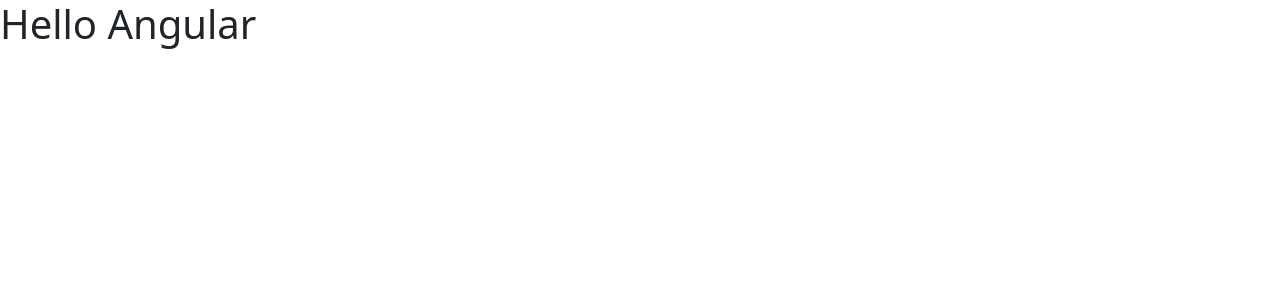
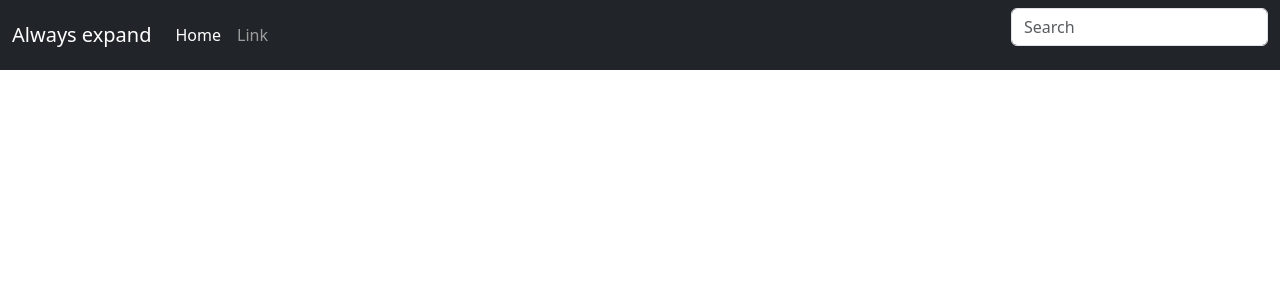
Before and after one commit to nomisaurus/angular-sandbox, an Angular app: page / in a window 1280 px wide. Shown: the top 300 px of the page. Built offline with nearby package versions, Linux system fonts and the light colour scheme.

Commit message:
add navbar

```diff
--- /dev/null
+++ b/src/components/navbar/navbar.component.html
@@ -0,0 +1,38 @@
+<nav
+  class="navbar navbar-expand navbar-dark bg-dark"
+  aria-label="Second navbar example"
+>
+  <div class="container-fluid">
+    <a class="navbar-brand" href="#">Always expand</a>
+    <button
+      class="navbar-toggler"
+      type="button"
+      data-bs-toggle="collapse"
+      data-bs-target="#navbarsExample02"
+      aria-controls="navbarsExample02"
+      aria-expanded="false"
+      aria-label="Toggle navigation"
+    >
+      <span class="navbar-toggler-icon"></span>
+    </button>
+
+    <div class="collapse navbar-collapse" id="navbarsExample02">
+      <ul class="navbar-nav me-auto">
+        <li class="nav-item">
+          <a class="nav-link active" aria-current="page" href="#">Home</a>
+        </li>
+        <li class="nav-item">
+          <a class="nav-link" href="#">Link</a>
+        </li>
+      </ul>
+      <form role="search">
+        <input
+          class="form-control"
+          type="search"
+          placeholder="Search"
+          aria-label="Search"
+        />
+      </form>
+    </div>
+  </div>
+</nav>
--- a/src/main.component.html
+++ b/src/main.component.html
@@ -1 +1 @@
-<h1>Hello {{ name }}</h1>
+<app-navbar></app-navbar>
--- a/src/main.ts
+++ b/src/main.ts
@@ -2,11 +2,12 @@
 import { Component } from '@angular/core';
 import { CommonModule } from '@angular/common';
 import { bootstrapApplication } from '@angular/platform-browser';
+import { NavbarComponent } from './components/navbar/navbar.component';
 
 @Component({
   selector: 'my-app',
   standalone: true,
-  imports: [CommonModule],
+  imports: [CommonModule, NavbarComponent],
   templateUrl: './main.component.html',
 })
 export class App {
```
